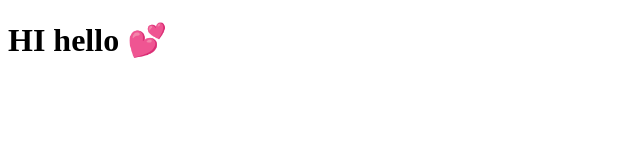
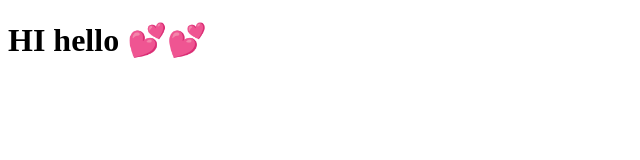
Before and after one commit to guna-design/GITHUB-SESSION, a plain HTML site: page github demo/index.html in a window 1280 px wide. Shown: the whole page, without its empty margins (0-640 px from the left). Drawn offline with Linux system fonts and the light colour scheme.

Commit message:
added emoji

```diff
--- a/github demo/index.html
+++ b/github demo/index.html
@@ -6,6 +6,6 @@
     <title>Document</title>
 </head>
 <body>
-    <h1>HI hello 💕</h1>
+    <h1>HI hello 💕💕</h1>
 </body>
 </html>
```
